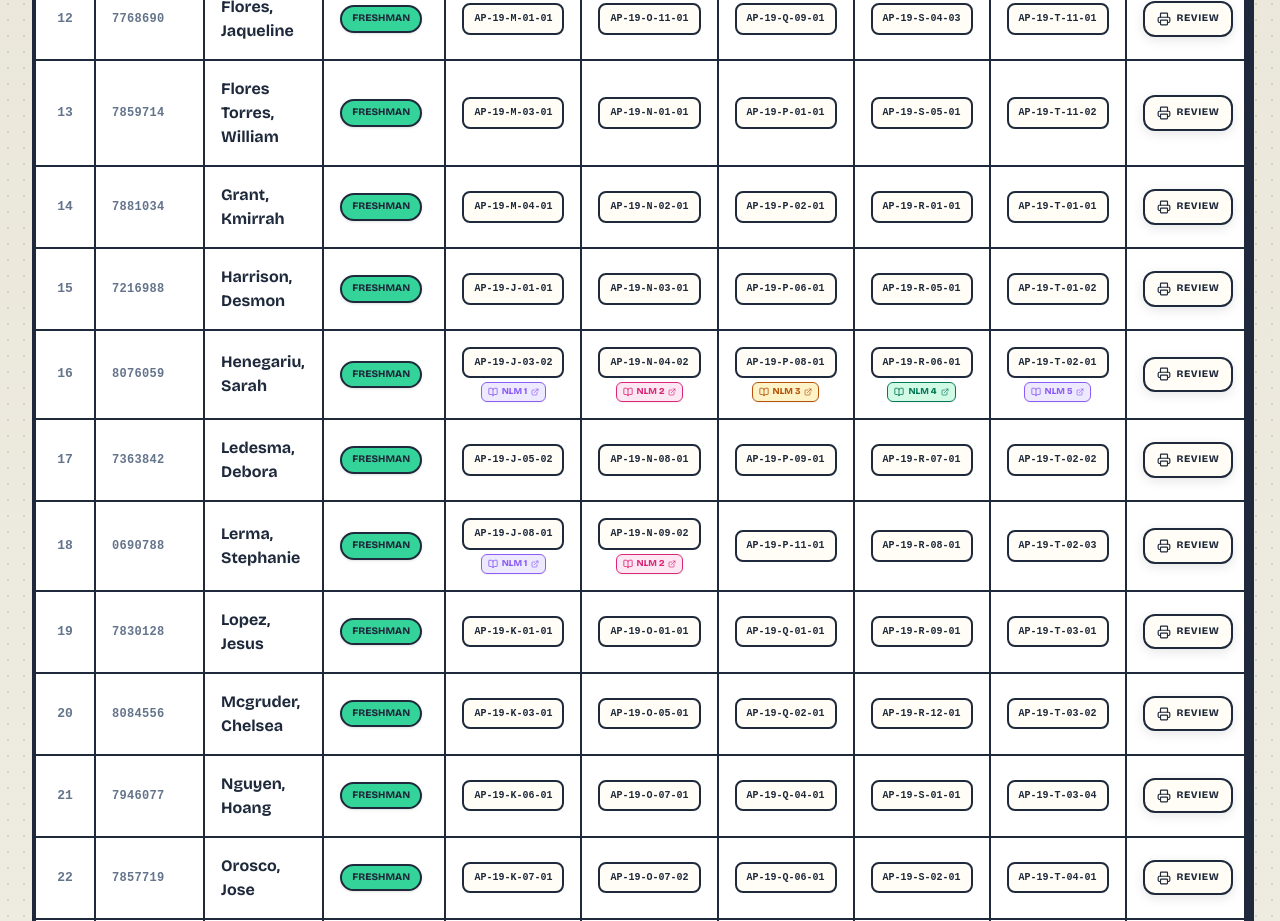
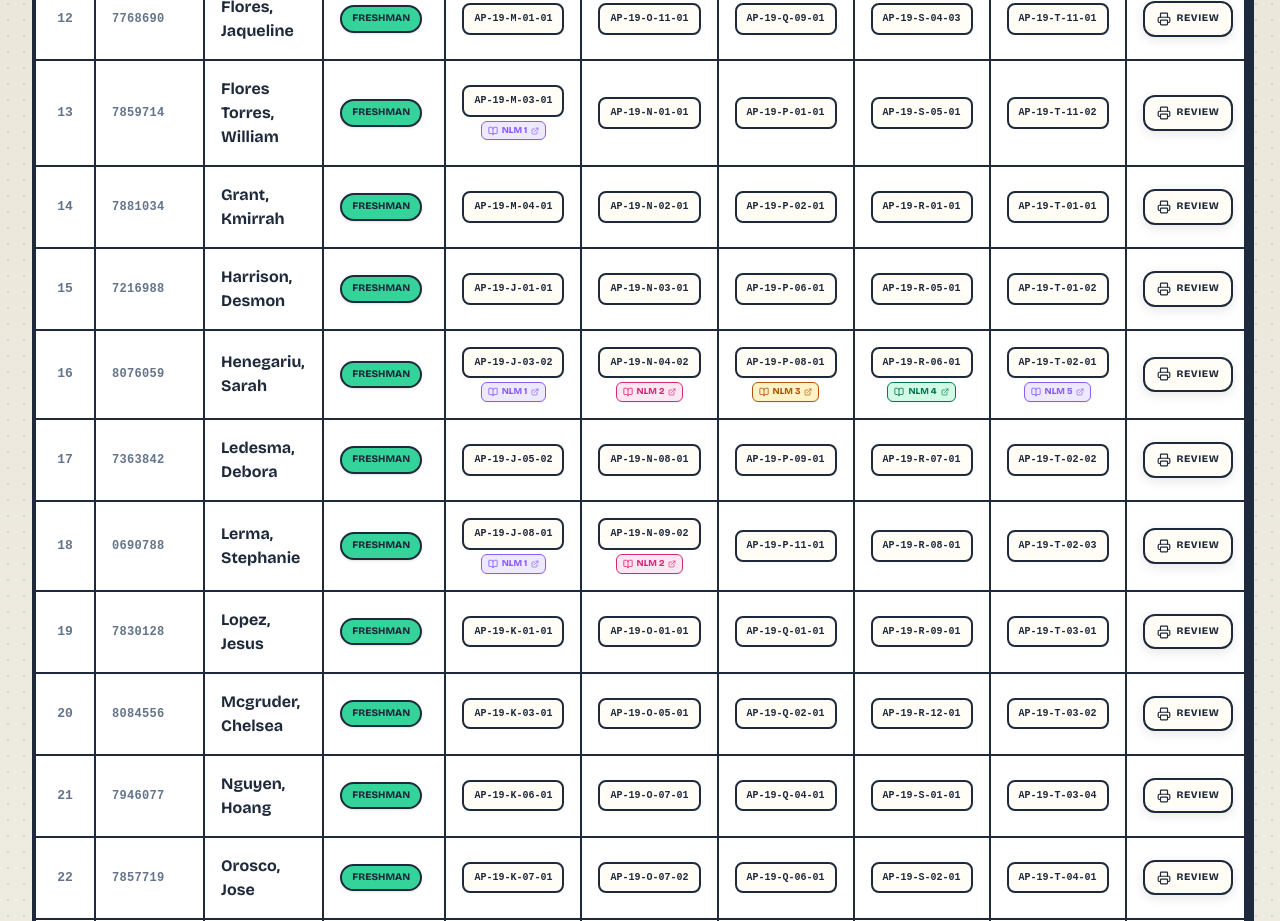
Before and after one commit to victogarcia4/ap2-notebook-lm-fall2026, a React (Vite) app: page / in a window 1280 px wide. Shown: the part 4020-4941 px from the top of the page. Built offline with nearby package versions, Linux system fonts and the light colour scheme; a web font is replaced by a local one.

Commit message:
feat: add student notebook for William Flores Torres
Register a new NotebookLM entry for William Flores Torres under exam1 and update his student record with the notebook link.

```diff
--- a/data/notebooks.json
+++ b/data/notebooks.json
@@ -207,5 +207,16 @@
     "topic": "Reproduction — Spermatogenesis & Blood-Testis Barrier (AP-19-T-01-02)",
     "description": "Describe stages of spermatogenesis, meiosis, blood-testis barrier, and Sertoli/Leydig cell signals.",
     "createdAt": "2026-09-09"
+  },
+  {
+    "id": "notebook-flores-torres-william-exam1",
+    "title": "Hemodynamics, Blood Pressure & Resistance NotebookLM (AP-19-M-03-01)",
+    "url": "https://notebook.google.com/notebook/eed4ceb6-759f-4c69-ba2f-84714681db1c",
+    "author": "Flores Torres, William",
+    "role": "student",
+    "examId": "exam1",
+    "topic": "Cardio: Vessels — Fluid Mechanics & Vascular Resistance (AP-19-M-03-01)",
+    "description": "Explain fluid mechanics of blood flow, blood pressure gradient, and peripheral vascular resistance.",
+    "createdAt": "2026-09-09"
   }
 ]
--- a/src/data/students.ts
+++ b/src/data/students.ts
@@ -33,7 +33,17 @@ export const defaultStudents: Student[] = [
   { id: "7320979", name: "Eguia, Chris", gradeBasis: "Graded", units: "4.00", plan: "Associate Degree - Associate of Science (AS)", level: "Freshman" },
   { id: "7735358", name: "Escamilla, Desteny", gradeBasis: "Graded", units: "4.00", plan: "Associate Degree - Associate of Science (AS)", level: "Freshman" },
   { id: "7768690", name: "Flores, Jaqueline", gradeBasis: "Graded", units: "4.00", plan: "Associate Degree - Associate of Science (AS)", level: "Freshman" },
-  { id: "7859714", name: "Flores Torres, William", gradeBasis: "Graded", units: "4.00", plan: "Associate Degree - Associate of Science (AS)", level: "Freshman" },
+  {
+    id: "7859714",
+    name: "Flores Torres, William",
+    gradeBasis: "Graded",
+    units: "4.00",
+    plan: "Associate Degree - Associate of Science (AS)",
+    level: "Freshman",
+    notebookLinks: {
+      exam1: "https://notebook.google.com/notebook/eed4ceb6-759f-4c69-ba2f-84714681db1c"
+    }
+  },
   { id: "7881034", name: "Grant, Kmirrah", gradeBasis: "Graded", units: "4.00", plan: "Associate Degree - Associate of Science (AS)", level: "Freshman" },
   { id: "7216988", name: "Harrison, Desmon", gradeBasis: "Graded", units: "4.00", plan: "Associate Degree - Associate of Science (AS)", level: "Freshman" },
   {
```
